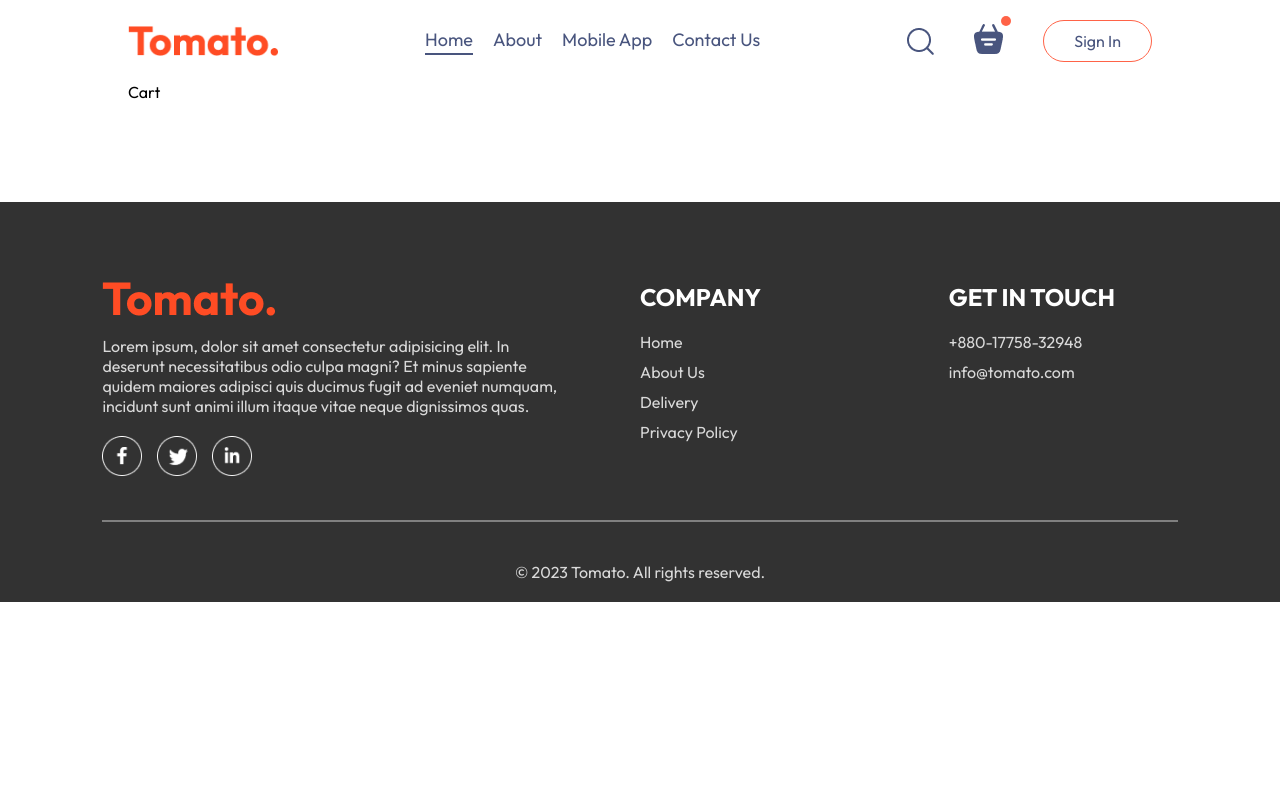
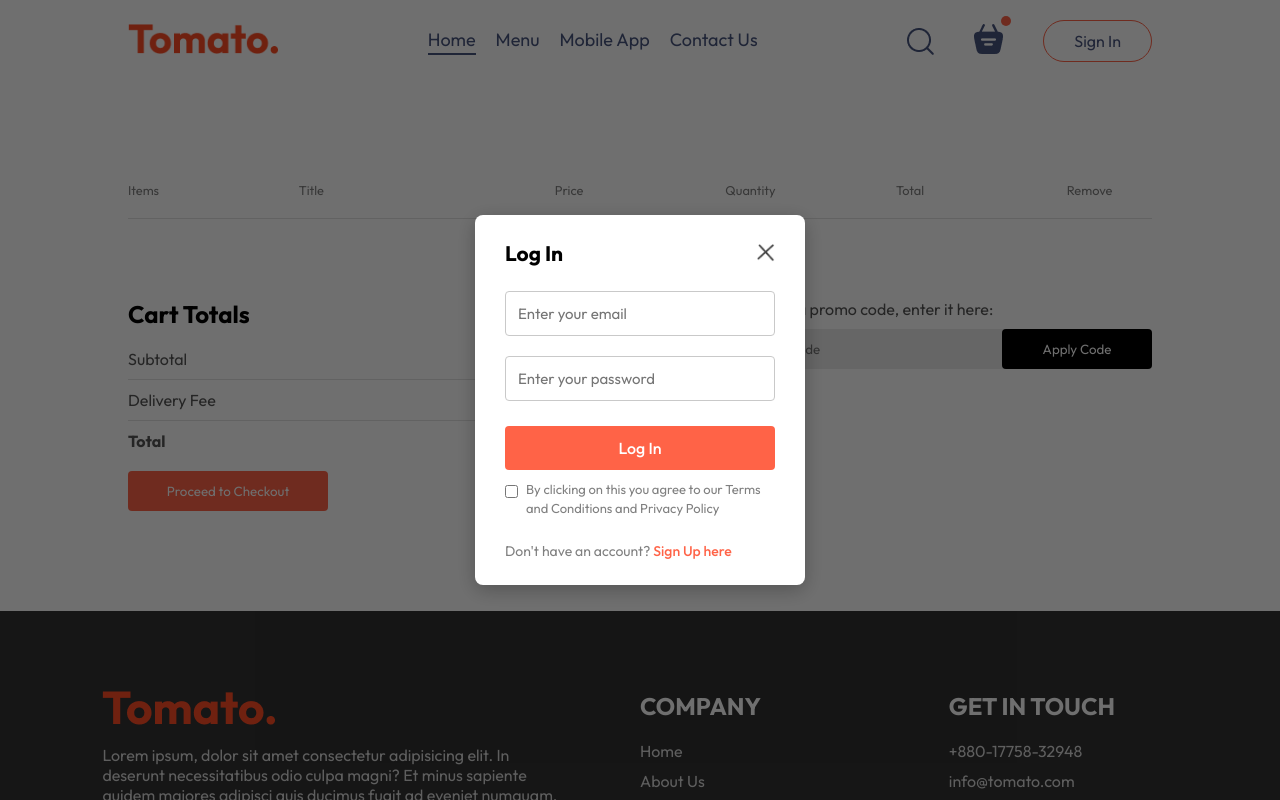
Before and after one commit to shahriar7ahmed/Tomato-FoodEDelivery-website, a React (Vite) app in the folder frontend/: page /cart in a window 1280 px wide. Both pictures are taken after a click on the button "Sign In". Shown: the top 800 px of the page. Built offline with nearby package versions, Linux system fonts and the light colour scheme.

Commit message:
cart page done and made it responsieve

```diff
--- a/frontend/src/App.jsx
+++ b/frontend/src/App.jsx
@@ -5,12 +5,17 @@
 import Cart from "./pages/Cart/Cart.jsx";
 import PlaceOrder from "./pages/PlaceOrder/PlaceOrder.jsx";
 import Footer from "./components/Footer/Footer.jsx";
+import { useState } from "react";
+import LoginPopup from "./components/LoginPopup/LoginPopup.jsx";
 
 const App = () => {
+  const [showLogin, setShowLogin] = useState(false);
+
   return (
     <>
+      {showLogin ? <LoginPopup setShowLogin={setShowLogin} /> : <></>}
       <div className="App">
-        <Navbar />
+        <Navbar setShowLogin={setShowLogin} />
         <Routes>
           <Route path="/" element={<Home />} />
           <Route path="/cart" element={<Cart />} />
--- a/frontend/src/components/ExploreMenu/ExploreMenu.css
+++ b/frontend/src/components/ExploreMenu/ExploreMenu.css
@@ -47,3 +47,9 @@
     border: 4px solid tomato;
     padding: 4px;
 }
+@media (max-width:1050px) {
+    .explore-menu-text{
+        max-width: 100%;
+        font-size: 14px;
+    }
+}
--- a/frontend/src/components/Header/Header.css
+++ b/frontend/src/components/Header/Header.css
@@ -34,3 +34,20 @@
     font-size: max(1vw, 13px);
     border-radius: 50px;
 }
+
+@media (max-width:1050px) {
+    .header-contents{
+        max-width: 45%;
+    }
+}
+@media (max-width:750px) {
+    .header-contents{
+        max-width: 65%;
+    }
+    .header-contents p{
+        display: none;
+    }
+    .header-contents button{
+        padding: 2vw 4vw;
+    }
+}
--- /dev/null
+++ b/frontend/src/components/LoginPopup/LoginPopup.jsx
@@ -0,0 +1,52 @@
+import React from "react";
+import "./LoginPopup.css";
+import { useState } from "react";
+import { assets } from "../../assets/assets";
+
+const LoginPopup = ({ setShowLogin }) => {
+  const [currState, setCurrState] = useState("Log In");
+  return (
+    <div className="login-popup">
+      <form className="login-popup-container">
+        <div className="login-popup-title">
+          <h2>{currState}</h2>
+          <img
+            onClick={() => setShowLogin(false)}
+            src={assets.cross_icon}
+            alt=""
+          />
+        </div>
+        <div className="login-popup-inputs">
+          {currState === "Log In" ? (
+            <></>
+          ) : (
+            <input type="text" placeholder="Enter your name" required />
+          )}
+          <input type="email" placeholder="Enter your email" required />
+          <input type="password" placeholder="Enter your password" required />
+        </div>
+        <button>{currState === "Sign Up" ? "Create Account" : "Log In"}</button>
+        <div className="login-popup-condition">
+          <input type="checkbox" required />
+          <p>
+            By clicking on this you agree to our Terms and Conditions and
+            Privacy Policy
+          </p>
+        </div>
+        {currState === "Log In" ? (
+          <p>
+            Don't have an account?{" "}
+            <span onClick={() => setCurrState("Sign Up")}>Sign Up here</span>
+          </p>
+        ) : (
+          <p>
+            Already have an account?{" "}
+            <span onClick={() => setCurrState("Log In")}>Log In here</span>
+          </p>
+        )}
+      </form>
+    </div>
+  );
+};
+
+export default LoginPopup;
--- /dev/null
+++ b/frontend/src/components/LoginPopup/loginPopup.css
@@ -0,0 +1,137 @@
+.login-popup {
+  position: fixed; /* fixed is better for modals */
+  top: 0;
+  left: 0;
+  z-index: 999; /* ensure it stays on top */
+  width: 100%;
+  height: 100%;
+  background-color: #00000090;
+  display: grid;
+}
+
+.login-popup-container {
+  place-self: center;
+  width: max(23vw, 330px);
+  max-width: 95%;
+  color: #808080;
+  background-color: white;
+  display: flex;
+  flex-direction: column;
+  gap: 25px;
+  padding: 25px 30px;
+  border-radius: 8px;
+  font-size: 14px;
+  animation: fadeIn 0.5s ease-in-out;
+  box-shadow: 0px 5px 20px rgba(0, 0, 0, 0.25);
+}
+
+.login-popup-title {
+  display: flex;
+  justify-content: space-between;
+  align-items: center;
+  color: black;
+}
+
+.login-popup-title img {
+  width: 18px;
+  cursor: pointer;
+}
+
+.login-popup-inputs {
+  display: flex;
+  flex-direction: column;
+  gap: 20px;
+}
+
+.login-popup-inputs input {
+  outline: none;
+  border: 1px solid #c9c9c9;
+  padding: 12px;
+  border-radius: 4px;
+  font-size: 15px;
+}
+
+.login-popup-container button {
+  border: none;
+  padding: 12px;
+  border-radius: 4px;
+  color: white;
+  background-color: tomato;
+  font-size: 16px;
+  font-weight: 500;
+  cursor: pointer;
+  transition: background 0.3s ease;
+}
+
+.login-popup-container button:hover {
+  background-color: #e2452c;
+}
+
+.login-popup-condition {
+  display: flex;
+  align-items: start;
+  gap: 8px;
+  margin-top: -15px;
+  font-size: 13px;
+  line-height: 1.4;
+}
+
+.login-popup-condition input {
+  margin-top: 5px;
+}
+
+.login-popup p span {
+  color: tomato;
+  font-weight: 500;
+  cursor: pointer;
+}
+
+/* 🔹 Responsive Design */
+@media (max-width: 768px) {
+  .login-popup-container {
+    width: 90%;
+    padding: 20px;
+    font-size: 13px;
+  }
+
+  .login-popup-inputs input {
+    font-size: 14px;
+    padding: 10px;
+  }
+
+  .login-popup-container button {
+    font-size: 14px;
+    padding: 10px;
+  }
+}
+
+@media (max-width: 480px) {
+  .login-popup-container {
+    width: 95%;
+    padding: 15px;
+    gap: 20px;
+    font-size: 12px;
+  }
+
+  .login-popup-title h2 {
+    font-size: 18px;
+  }
+
+  .login-popup-title img {
+    width: 14px;
+  }
+
+  .login-popup-inputs input {
+    font-size: 13px;
+    padding: 8px;
+  }
+
+  .login-popup-container button {
+    font-size: 13px;
+    padding: 8px;
+  }
+
+  .login-popup-condition {
+    font-size: 12px;
+  }
+}
--- a/frontend/src/components/Navbar/Navbar.jsx
+++ b/frontend/src/components/Navbar/Navbar.jsx
@@ -1,45 +1,50 @@
 import React, { useState } from "react";
 import "./Navbar.css";
 import { assets } from "../../assets/assets";
+import { Link } from "react-router-dom";
 
-const Navbar = () => {
+const Navbar = ({ setShowLogin }) => {
   const [menu, setMenu] = useState("home");
   return (
     <div className="Navbar">
-      <img src={assets.logo} alt="Logo" className="logo" />
+      <Link to={"/"}><img src={assets.logo} alt="Logo" className="logo" /></Link>
       <ul className="navbar-menu">
-        <li
+        <Link
+          to={"/"}
           onClick={() => setMenu("home")}
           className={menu === "home" ? "active" : ""}
         >
           Home
-        </li>
-        <li
-          onClick={() => setMenu("about")}
-          className={menu === "about" ? "active" : ""}
+        </Link>
+        <a
+          href="#explore-menu"
+          onClick={() => setMenu("menu")}
+          className={menu === "menu" ? "active" : ""}
         >
-          About
-        </li>
-        <li
+          Menu
+        </a>
+        <a
+          href="#app-download"
           onClick={() => setMenu("mobile-app")}
           className={menu === "mobile-app" ? "active" : ""}
         >
           Mobile App
-        </li>
-        <li
+        </a>
+        <a
+          href="#footer"
           onClick={() => setMenu("contact-us")}
           className={menu === "contact-us" ? "active" : ""}
         >
           Contact Us
-        </li>
+        </a>
       </ul>
       <div className="navbar-right">
         <img src={assets.search_icon} alt="Search" />
         <div className="navbar-search-icon">
-          <img src={assets.basket_icon} alt="User" />
+          <Link to={"/cart"}><img src={assets.basket_icon} alt="User" /></Link>
           <div className="dot"></div>
         </div>
-        <button>Sign In</button>
+        <button onClick={() => setShowLogin(true)}>Sign In</button>
       </div>
     </div>
   );
--- a/frontend/src/index.css
+++ b/frontend/src/index.css
@@ -4,6 +4,7 @@
   margin: 0;
   box-sizing: border-box;
   font-family: Outfit;
+  scroll-behavior: smooth;
 }
 body{
   min-height: 100vh;
--- a/frontend/src/pages/Cart/Cart.css
+++ b/frontend/src/pages/Cart/Cart.css
@@ -0,0 +1,96 @@
+.cart{
+    margin-top: 100px;
+}
+.cart-items-title{
+    display: grid;
+    grid-template-columns: 1fr 1.5fr 1fr 1fr 1fr 0.5fr;
+    align-items: center;
+    color: gray;
+    font-size: max(1vw,12px);
+}
+.cart-items-item{
+    margin: 10px 0px;
+    color: black;
+}
+.cart-items-item img{
+    width: 50px;
+}
+.cart hr{
+    height: 1px;
+    background-color: #e2e2e2;
+    border: none;
+}
+.cart-items-item button{
+    border: none;
+    background: transparent;
+    color: tomato;
+    cursor: pointer;
+}
+.cart-bottom{
+    margin-top: 80px;
+    display: flex;
+    justify-content: space-between;
+    gap: max(12vw,20px);
+}
+.cart-total{
+    flex: 1;
+    display: flex;
+    flex-direction: column;
+    gap: 20px;
+}
+.cart-total-details{
+    display: flex;
+    justify-content: space-between;
+    color: #555;
+}
+.cart-total hr{
+    margin: 10px 0px;
+}
+.cart-total button{
+    border: none;
+    color: white;
+    background-color: tomato;
+    width: max(15vw,200px);
+    padding: 12px 0px;
+    border-radius: 4px;
+    cursor: pointer;
+}
+.cart-promocode{
+    flex: 1;
+}
+.cart-promocode p{
+    color: #555;
+}
+.cart-promocode-input{
+    margin-top: 10px;
+    display: flex;
+    justify-content: space-between;
+    align-items: center;
+    background-color: #eaeaea;
+    border-radius: 4px;
+}
+.cart-promocode-input input{
+    background: transparent;
+    border: none;
+    outline: none;
+    padding-left: 10px;
+}
+.cart-promocode-input button{
+    width: max(10vw,150px);
+    padding: 12px 5px;
+    background-color: black;
+    border: none;
+    color: white;
+    border-radius: 4px;
+}
+@media (max-width:750px) {
+    .cart-bottom{
+        flex-direction: column-reverse;
+    }
+    .cart-promocode{
+        justify-content: start;
+    }
+    .cart-items-item p{
+        padding-left: 10px;
+    }
+}
--- a/frontend/src/pages/Cart/Cart.jsx
+++ b/frontend/src/pages/Cart/Cart.jsx
@@ -1,10 +1,75 @@
-import React from 'react'
-import "./Cart.css"
+import React, { useContext } from "react";
+import "./Cart.css";
+import { StoreContext } from "../../context/StoreContext";
 
 const Cart = () => {
+  const { cartItems, food_list, removeFromCart } = useContext(StoreContext);
+
   return (
-    <div>Cart</div>
-  )
-}
+    <div className="cart">
+      <div className="cart-items">
+        <div className="cart-items-title">
+          <p>Items</p>
+          <p>Title</p>
+          <p>Price</p>
+          <p>Quantity</p>
+          <p>Total</p>
+          <p>Remove</p>
+        </div>
+        <br />
+        <hr />
 
-export default Cart
+        {food_list.map((item, index) => {
+          if (cartItems[item._id] > 0) {
+            return (
+              <div>
+                <div className="cart-items-title cart-items-item">
+                  <img src={item.image} alt="" />
+                  <p>{item.name}</p>
+                  <p>${item.price}</p>
+                  <p>{cartItems[item._id]}</p>
+                  <p>${item.price * cartItems[item._id]}</p>
+                  <button onClick={() => removeFromCart(item._id)}>X</button>
+                </div>
+                <hr />
+              </div>
+            );
+          }
+        })}
+      </div>
+      <div className="cart-bottom">
+        <div className="cart-total">
+          <h2>Cart Totals</h2>
+          <div>
+            <div className="cart-total-details">
+              <p>Subtotal</p>
+              <p>${0}</p>
+            </div>
+            <hr />
+            <div className="cart-total-details">
+              <p>Delivery Fee</p>
+              <p>${2}</p>
+            </div>
+            <hr />
+            <div className="cart-total-details">
+              <b>Total</b>
+              <b>${0}</b>
+            </div>
+          </div>
+          <button>Proceed to Checkout</button>
+        </div>
+        <div className="cart-promocode">
+          <div>
+            <p>If you have a promo code, enter it here:</p>
+            <div className="cart-promocode-input">
+              <input type="text" placeholder="Enter your code" />
+              <button>Apply Code</button>
+            </div>
+          </div>
+        </div>
+      </div>
+    </div>
+  );
+};
+
+export default Cart;
```
Also changed, not shown: frontend/src/components/Navbar/Navbar.css (+43 -0 lines).
